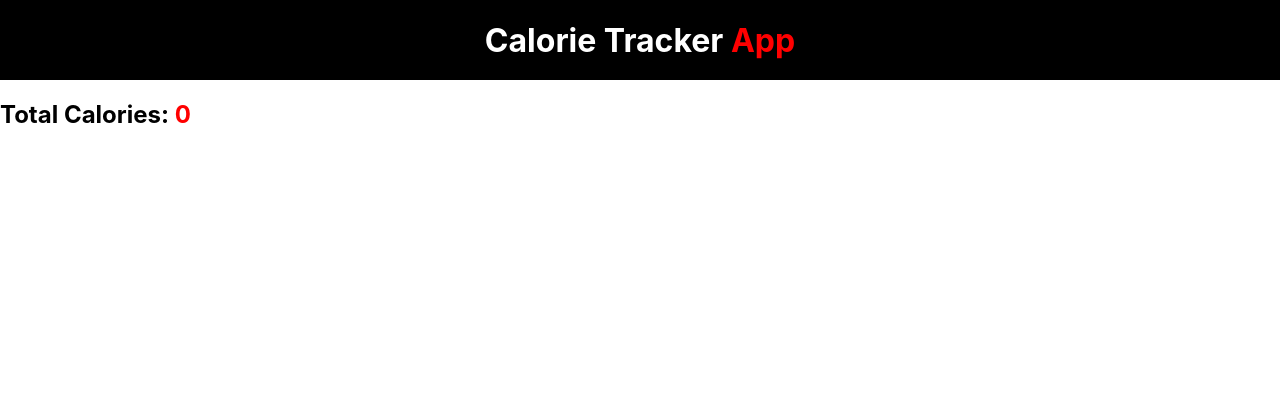
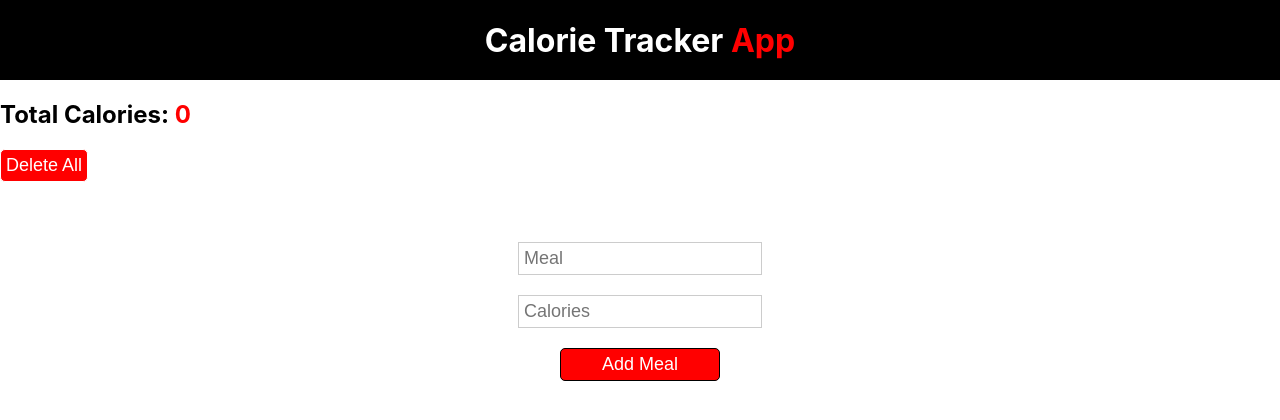
Before and after one commit to jjamieson1152/calorie-tracker-app, a React (Create React App) app: page / in a window 1280 px wide. Shown: the top 420 px of the page. Built offline with nearby package versions, Linux system fonts and the light colour scheme.

Commit message:
Starting App Controls Components

```diff
--- a/src/App.css
+++ b/src/App.css
@@ -20,3 +20,59 @@
 span {
   color: red;
 }
+
+.app__controls__counter {
+  top: 50px;
+  left: 30px;
+}
+
+.app__controls__delete {
+  top: 50px;
+  right: 30px;
+}
+
+.btn__delete__all {
+  font-size: 18px;
+  background: red;
+  color: white;
+  padding: 5px;
+  outline: none;
+  text-align: center;
+  border-radius: 5px;
+  border: 1px solid white;
+  cursor: pointer;
+}
+
+.app__controls {
+  width: 50%;
+  height: 150px;
+  margin: 50px auto;
+}
+
+.app__controls__inputs {
+  width: 100%;
+  display: flex;
+  justify-content: space-around;
+  align-items: center;
+  flex-direction: column;
+}
+
+.app__controls__inputs input {
+  padding: 5px;
+  margin: 10px auto;
+  font-size: 18px;
+  border: 1px solid rgba(0, 0, 0, 0.2);
+}
+
+.app__controls__inputs button {
+  padding: 5px;
+  width: 25%;
+  text-align: center;
+  color: white;
+  background: red;
+  margin: 10px auto;
+  font-size: 18px;
+  border-radius: 5px;
+  border: 1px solid black;
+  cursor: pointer;
+}
--- a/src/App.js
+++ b/src/App.js
@@ -1,12 +1,16 @@
 import './App.css';
 import AppBar from './components/AppBar/AppBar';
 import AppControlsCounter from './components/AppControls/AppControlsCounter';
+import AppControlsDelete from './components/AppControls/AppControlsDelete';
+import AppControlsInputs from './components/AppControls/AppControlsInputs';
 
 const App = () => {
   return (
     <div className="App">
       <AppBar />
       <AppControlsCounter />
+      <AppControlsDelete />
+      <AppControlsInputs />
     </div>
   );
 }
--- a/src/components/AppControls/AppControlsDelete.js
+++ b/src/components/AppControls/AppControlsDelete.js
@@ -2,7 +2,9 @@ import React from 'react'
 
 const AppControlsDelete = () => {
   return (
-    <div>AppControlsDelete</div>
+    <div className='app__controls__delete'>
+      <button className='btn__delete__all'>Delete All</button>
+    </div>
   )
 }
 
--- a/src/components/AppControls/AppControlsInputs.js
+++ b/src/components/AppControls/AppControlsInputs.js
@@ -1,9 +1,15 @@
-import React from 'react'
+import React from "react";
 
 const AppControlsInputs = () => {
   return (
-    <div>AppControlsInputs</div>
-  )
-}
+    <div className="app__controls">
+      <div className="app__controls__inputs">
+        <input type="text" placeholder="Meal" value="" />
+        <input type="number" placeholder="Calories" />
+        <button>Add Meal</button>
+      </div>
+    </div>
+  );
+};
 
 export default AppControlsInputs;
```
